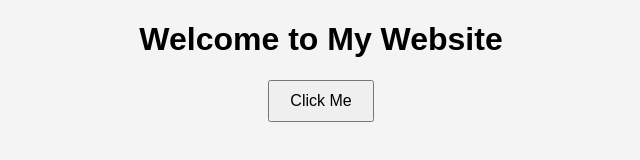
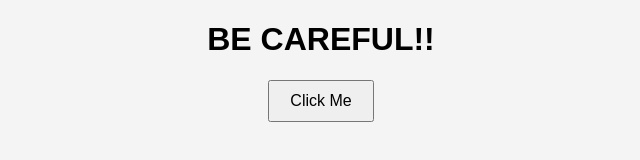
Before and after one commit to Ratnesh-Coder/First-Website, a plain HTML site: page index.html in a window 1280 px wide. Shown: the whole page, without its empty margins (319-959 px from the left). Drawn offline with Linux system fonts and the light colour scheme.

Commit message:
Update index.html

```diff
--- a/index.html
+++ b/index.html
@@ -7,7 +7,7 @@
     <link rel="stylesheet" href="style.css">  <!-- Linking CSS -->
 </head>
 <body>
-    <h1>Welcome to My Website</h1>
+    <h1>BE CAREFUL!!</h1>
     <button onclick="showMessage()">Click Me</button>
 
     <script src="script.js"></script>  <!-- Linking JavaScript -->
```
